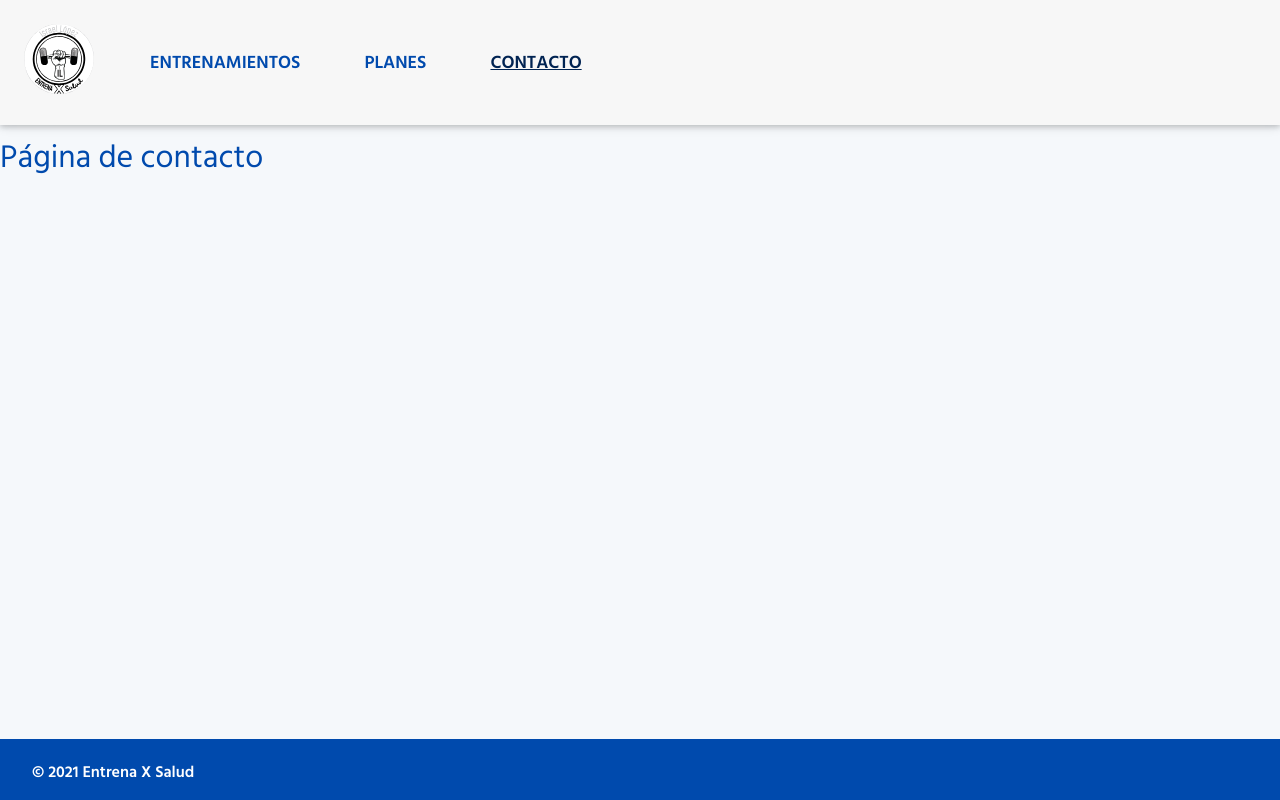
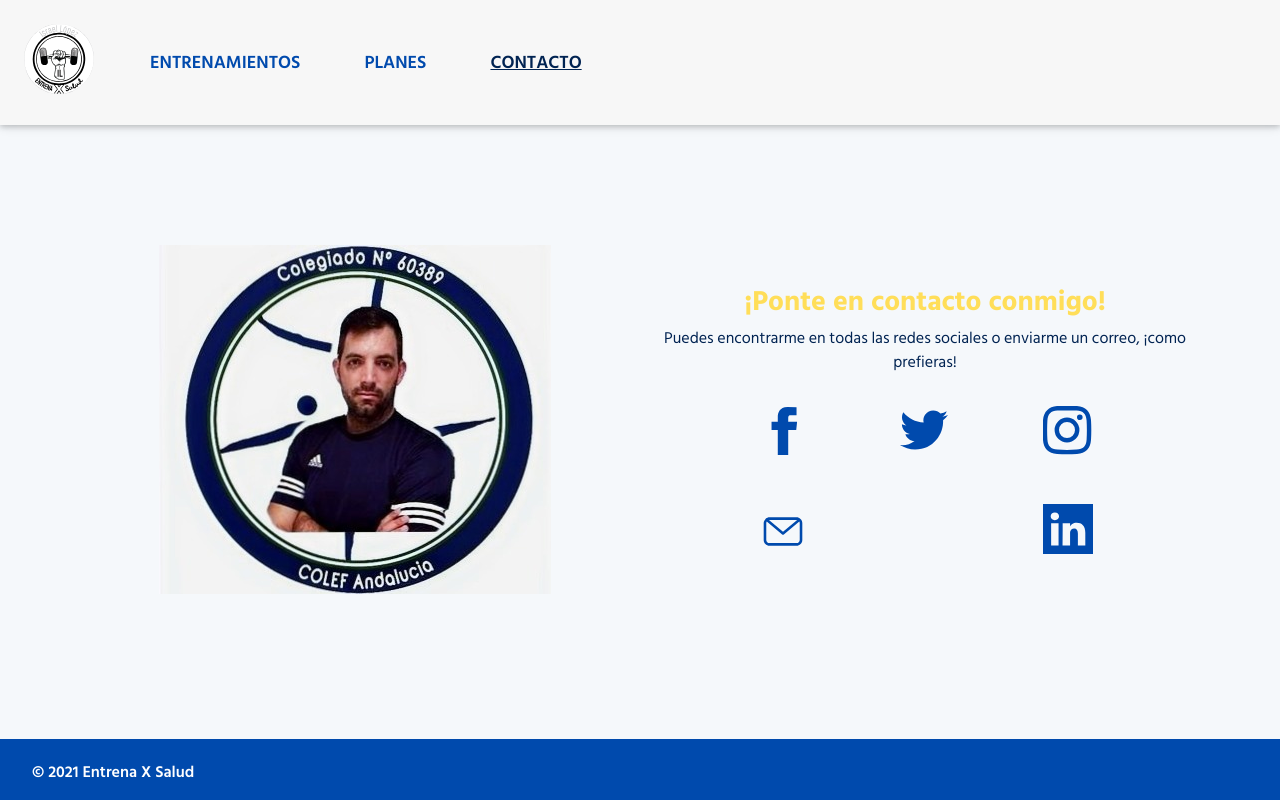
Before and after one commit to javiergranados/entrenaxsalud.es, a Next.js app: page /contacto in a window 1280 px wide. Built offline with nearby package versions, Linux system fonts and the light colour scheme.

Commit message:
Add contact page

```diff
--- /dev/null
+++ b/components/contact/Social.jsx
@@ -0,0 +1,77 @@
+import Row from 'react-bootstrap/Row'
+import Col from 'react-bootstrap/Col'
+import LazyImage from '../LazyImage'
+import StyledSocial from './styles/Social'
+
+function Social() {
+  return (
+    <StyledSocial>
+      <Row>
+        <Col lg="6" sm="12" className="order-1 align-self-center">
+          <Row className="text-center justify-content-center">
+            <LazyImage src="/img/contact.jpg" className="photo" alt="profile" />
+          </Row>
+        </Col>
+        <Col lg="6" sm="12" className="order-2 align-self-center">
+          <Row className="text-center justify-content-center">
+            <Col>
+              <h3>¡Ponte en contacto conmigo!</h3>
+              <p>Puedes encontrarme en todas las redes sociales o enviarme un correo, ¡como prefieras!</p>
+              <Row className="text-center justify-content-center">
+                <Col lg="3" md="4" sm="4" xs="4" className="mt-3 icon">
+                  <a title="Facebook" href="https://www.facebook.com/israel.lopezrios" target="_blank" rel="noreferrer">
+                    <svg className="icon" width="50" height="50" viewBox="0 0 24 24" fill="currentColor">
+                      <path d="M18.768,7.5H14.5V5.595 c0-0.896,0.594-1.105,1.012-1.105s2.988,0,2.988,0V0.548l-4.329-0.013c-3.927,0-4.671,2.938-4.671,4.82V7.5h-3v4h3 c0,5.212,0,12,0,12h5c0,0,0-6.85,0-12h3.851L18.768,7.5z" />
+                    </svg>
+                  </a>
+                </Col>
+                <Col lg="3" md="4" sm="4" xs="4" className="mt-3 icon">
+                  <a title="Twitter" href="https://twitter.com/HisraelLopez" target="_blank" rel="noreferrer">
+                    <svg className="icon" height="50" width="50" viewBox="0 0 25 25" fill="currentColor">
+                      <path d="M24 4.557c-.883.392-1.832.656-2.828.775 1.017-.609 1.798-1.574 2.165-2.724-.951.564-2.005.974-3.127 1.195-.897-.957-2.178-1.555-3.594-1.555-3.179.0-5.515 2.966-4.797 6.045-4.091-.205-7.719-2.165-10.148-5.144-1.29 2.213-.669 5.108 1.523 6.574-.806-.026-1.566-.247-2.229-.616-.054 2.281 1.581 4.415 3.949 4.89-.693.188-1.452.232-2.224.084.626 1.956 2.444 3.379 4.6 3.419-2.07 1.623-4.678 2.348-7.29 2.04 2.179 1.397 4.768 2.212 7.548 2.212 9.142.0 14.307-7.721 13.995-14.646.962-.695 1.797-1.562 2.457-2.549z" />
+                    </svg>
+                  </a>
+                </Col>
+                <Col lg="3" md="4" sm="4" xs="4" className="mt-3 icon">
+                  <a
+                    title="Instagram"
+                    href="https://www.instagram.com/entrenaxsalud_iloprio/"
+                    target="_blank"
+                    rel="noreferrer"
+                  >
+                    <svg className="icon" height="50" width="50" viewBox="0 0 25 25" fill="currentColor">
+                      <path d="M12 2.2h4.8c3.3.2 4.8 1.7 5 5a83.4 83.4.0 010 9.7c-.2 3.2-1.7 4.7-5 4.9a83 83 0 01-9.6.0c-3.3-.2-4.8-1.7-5-5a83 83 0 010-9.6c.2-3.3 1.7-4.8 5-5H12zM12 0H7C2.8.4.4 2.8.0 7a84.3 84.3.0 000 10c.3 4.3 2.7 6.7 7 7a85.6 85.6.0 0010 0c4.3-.3 6.7-2.7 7-7a84.3 84.3.0 000-10c-.3-4.3-2.7-6.7-7-7h-5zm0 5.8a6.2 6.2 0 100 12.4 6.2 6.2 0 000-12.4zM12 16a4 4 0 110-8 4 4 0 010 8zm6.4-11.8a1.4 1.4 0 100 2.8 1.4 1.4 0 000-2.8z" />
+                    </svg>
+                  </a>
+                </Col>
+              </Row>
+              <Row className="mt-5 text-center">
+                <Col lg="6" md="6" sm="6" xs="6" className="icon">
+                  <a title="Correo" href="mailto:info@entrenaxsalud.es">
+                    <svg className="icon" width="50" height="50" viewBox="0 0 20 18" fill="currentColor">
+                      <path d="M16.999,4.975L16.999,4.975C16.999,4.975,16.999,4.975,16.999,4.975c-0.419-0.4-0.979-0.654-1.604-0.654H4.606c-0.584,0-1.104,0.236-1.514,0.593C3.076,4.928,3.05,4.925,3.037,4.943C3.034,4.945,3.035,4.95,3.032,4.953C2.574,5.379,2.276,5.975,2.276,6.649v6.702c0,1.285,1.045,2.329,2.33,2.329h10.79c1.285,0,2.328-1.044,2.328-2.329V6.649C17.724,5.989,17.441,5.399,16.999,4.975z M15.396,5.356c0.098,0,0.183,0.035,0.273,0.055l-5.668,4.735L4.382,5.401c0.075-0.014,0.145-0.045,0.224-0.045H15.396z M16.688,13.351c0,0.712-0.581,1.294-1.293,1.294H4.606c-0.714,0-1.294-0.582-1.294-1.294V6.649c0-0.235,0.081-0.445,0.192-0.636l6.162,5.205c0.096,0.081,0.215,0.122,0.334,0.122c0.118,0,0.235-0.041,0.333-0.12l6.189-5.171c0.099,0.181,0.168,0.38,0.168,0.6V13.351z" />
+                    </svg>
+                  </a>
+                </Col>
+                <Col lg="6" md="6" sm="6" xs="6" className="icon">
+                  <a
+                    title="LinkedIn"
+                    href="https://www.linkedin.com/in/israel-l%C3%B3pez-r%C3%ADos-6a9117100/"
+                    target="_blank"
+                    rel="noreferrer"
+                  >
+                    <svg className="icon" width="50" height="50" viewBox="0 0 455 455" fill="currentColor">
+                      <path d="M455 0V455H0V0H455zM307.256 170.139C271.386 170.139 255.373 189.879 246.4 203.686V174.907H178.863C179.768 193.96 178.863 378.003 178.863 378.003H246.4V264.577C246.4 258.491 246.864 252.458 248.64 248.118 253.526 235.968 264.617 223.425 283.281 223.425 307.72 223.425 317.476 242.054 317.476 269.345V378.003H385V261.537C385 199.159 351.693 170.139 307.256 170.139zM141.522 174.906H74.016V378.002H141.522V174.906zM108.211 76.998C85.107 76.998 70 92.157 70 112.085 70 131.585 84.678 147.186 107.323 147.186H107.769C131.32 147.186 145.963 131.585 145.963 112.085 145.521 92.157 131.32 76.998 108.211 76.998z" />
+                    </svg>
+                  </a>
+                </Col>
+              </Row>
+            </Col>
+          </Row>
+        </Col>
+      </Row>
+    </StyledSocial>
+  )
+}
+
+export default Social
--- /dev/null
+++ b/components/contact/index.js
@@ -0,0 +1,11 @@
+import Social from './Social'
+
+function Contact() {
+  return (
+    <div className="animate__animated animate__fadeIn">
+      <Social />
+    </div>
+  )
+}
+
+export default Contact
--- /dev/null
+++ b/components/contact/styles/Social.js
@@ -0,0 +1,32 @@
+import styled from 'styled-components'
+import Container from 'react-bootstrap/Container'
+
+export default styled(Container)`
+  margin-top: 100px;
+
+  h3 {
+    color: var(--mustard);
+    font-family: 'bold', 'Helvetica Neue', Helvetica, Arial, sans-serif;
+  }
+
+  p {
+    color: var(--cobaltBlueDark);
+  }
+
+  .icon {
+    color: var(--cobaltBlue);
+    transition: color 0.3s ease-in-out;
+  }
+
+  .icon:hover {
+    color: var(--cobaltBlueDark);
+  }
+
+  @media (max-width: 768px) {
+    margin-top: 50px;
+
+    .photo {
+      margin-bottom: 30px;
+    }
+  }
+`
--- a/pages/contacto.js
+++ b/pages/contacto.js
@@ -1,13 +1,4 @@
-import styled from 'styled-components'
-
-const Paragraph = styled.p`
-  font-size: 2rem;
-  color: var(--cobaltBlue);
-`
-
-function ContactPage() {
-  return <Paragraph>Página de contacto</Paragraph>
-}
+import Contact from '../components/contact'
 
 export async function getStaticProps() {
   return {
@@ -17,4 +8,4 @@
   }
 }
 
-export default ContactPage
+export default Contact
```
Also changed, not shown: public/img/contact.jpg (added).
